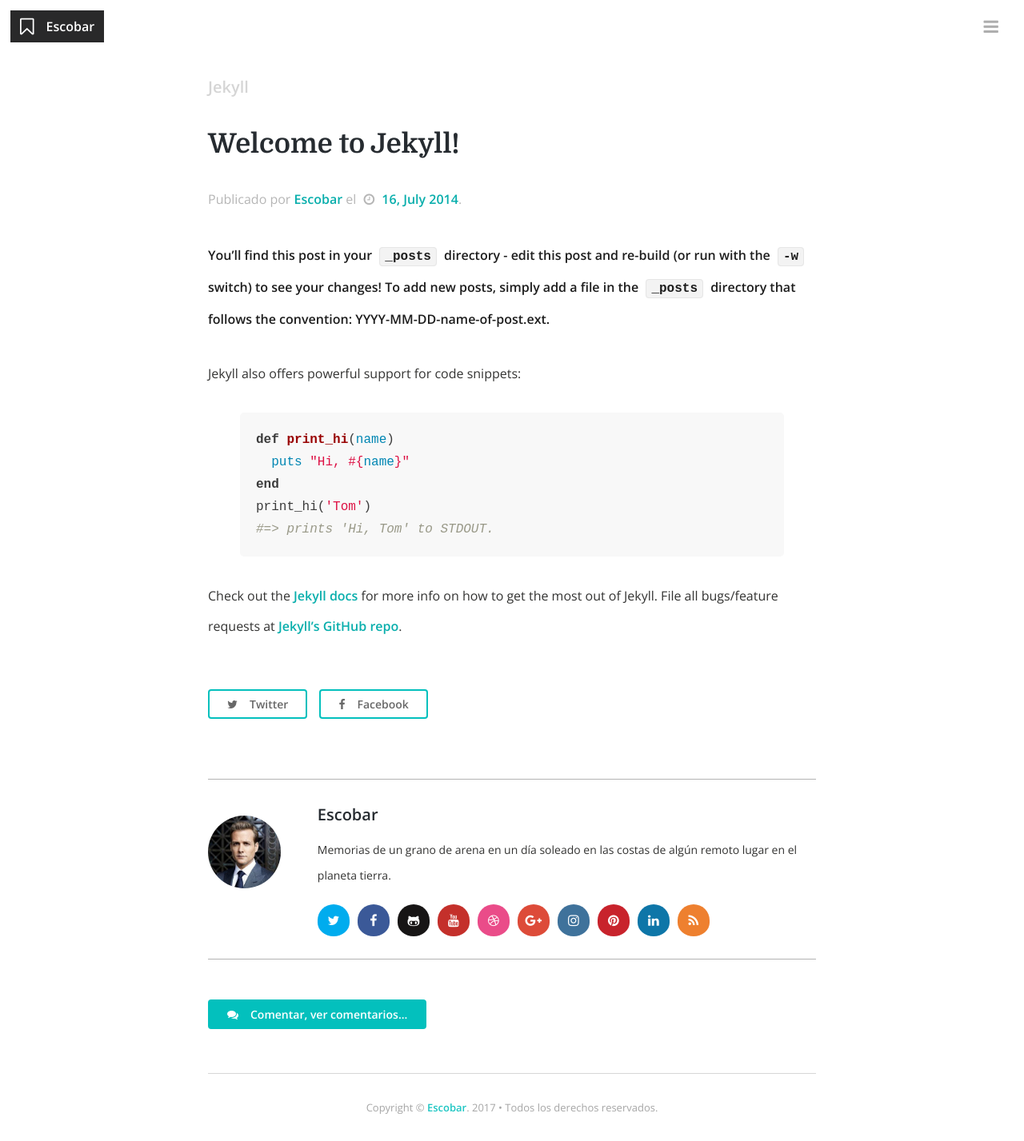
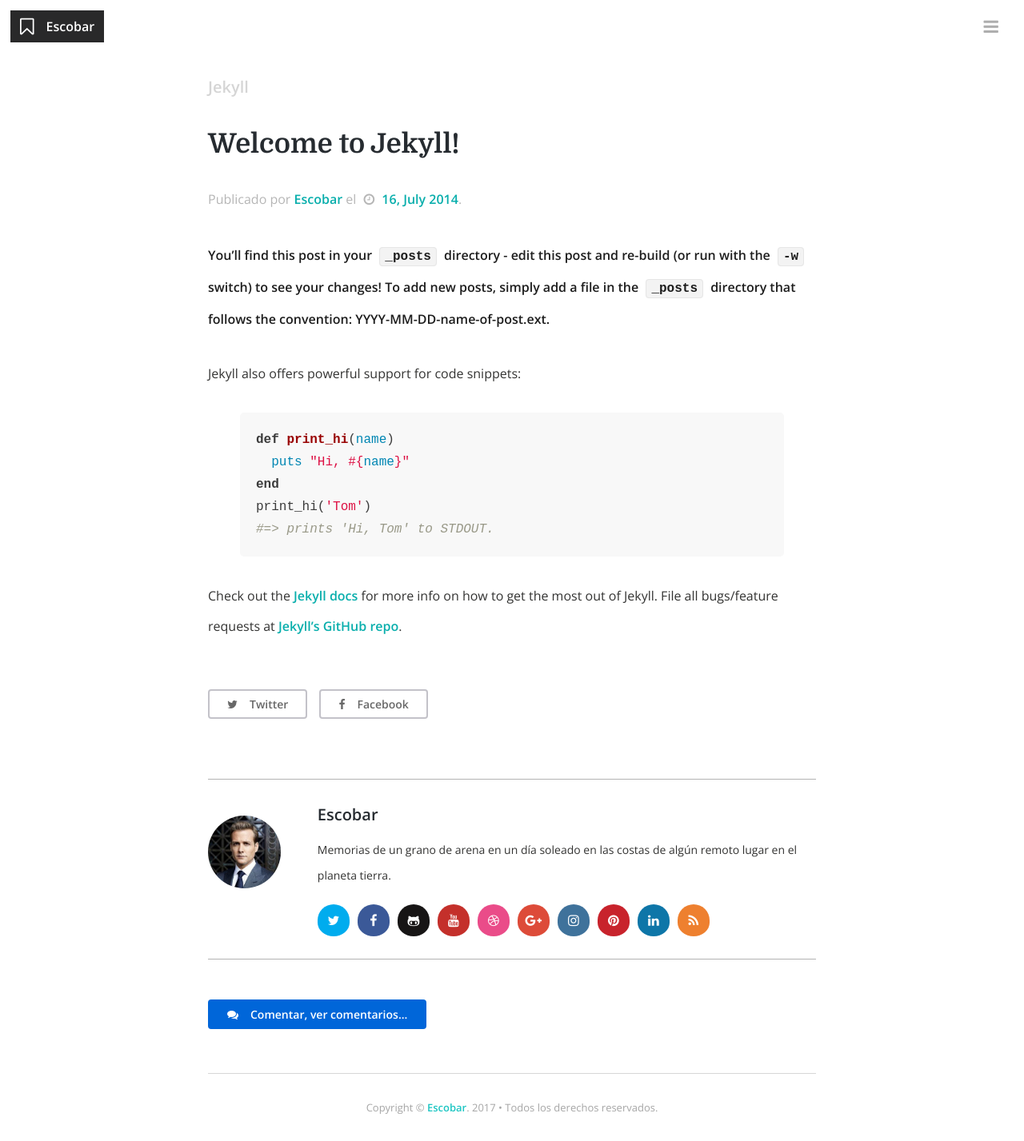
Before and after one commit to daeshu/importante, a Jekyll site: the page built from _posts/2014-07-16-welcome-to-jekyll.markdown, in a window 1280 px wide. Shown: the whole page at 80% size. Built offline with Jekyll 4.4.1, drawn with Linux system fonts in a browser that asks for light colours; nearby versions of some CDN libraries.

Commit message:
Add files via upload

```diff
--- a/assets/css/buttons.scss
+++ b/assets/css/buttons.scss
@@ -12,23 +12,23 @@
 	}
 
 	&.blue{
-		border:2px solid #03C0BD;
-		background:#03C0BD;
+		border:2px solid #0066d9;
+		background:#0066d9;
 		color:#fff;
 		&:hover{
-			border:2px solid #03C0BD;
+			border:2px solid #c3c2c9;
 			background:#fff;
 			color:#686868;
 		}
 	}
 
 	&.lightgray{
-		border:2px solid #03C0BD;
+		border:2px solid #c3c2c9;
 		background:#fff;
 		color:#686868;
 		&:hover{
-			border:2px solid #08aeac;
-			background:#08aeac;
+			border:2px solid #0066d9;
+			background:#0066d9;
 			color:#fff;
 		}
 	}
```
